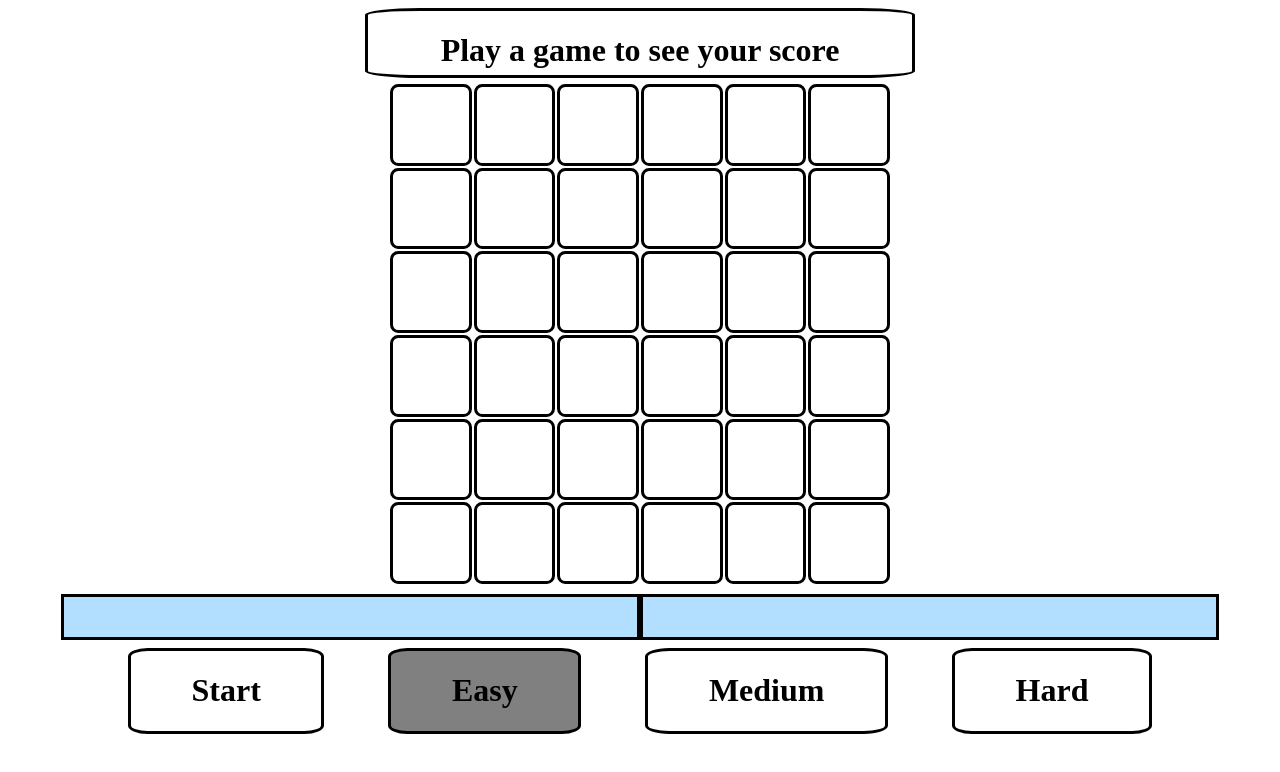
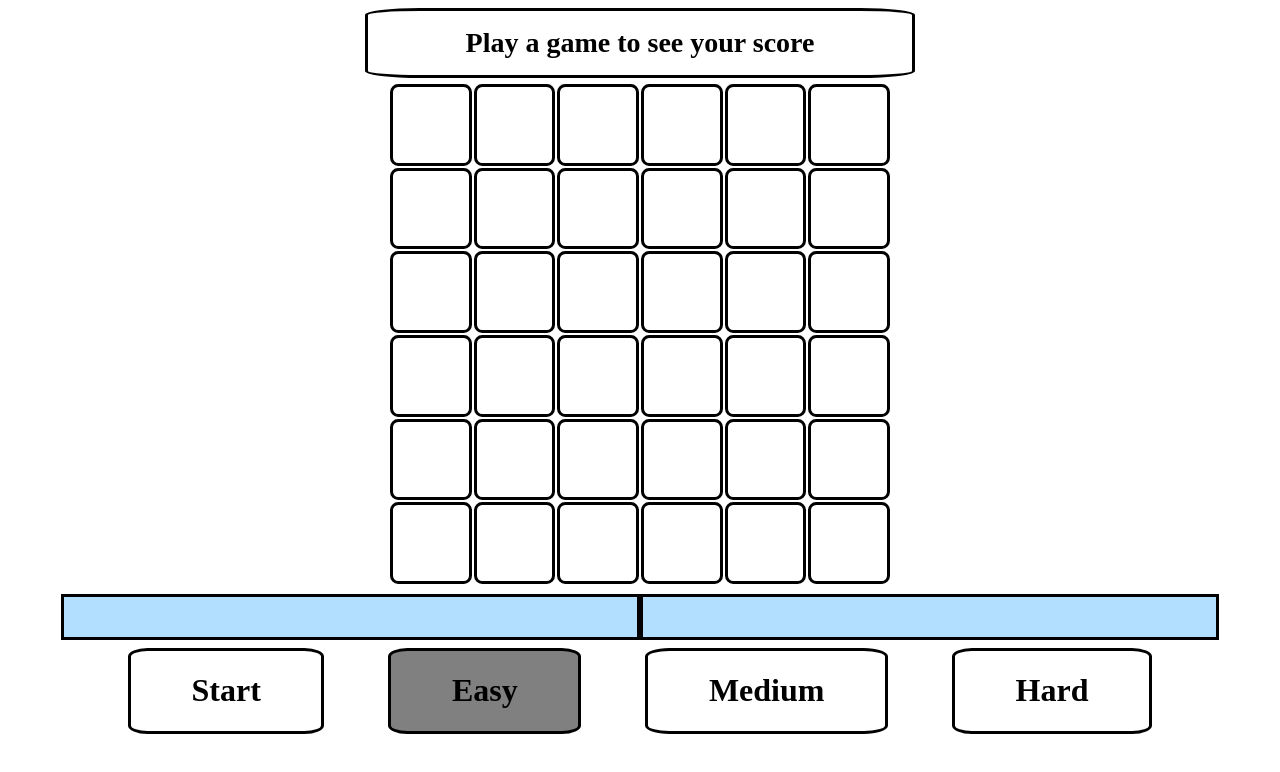
Before and after one commit to tmasdev/visualMemoryTest, a website: page index.html in a window 1280 px wide. Drawn offline with Linux system fonts and the light colour scheme.

Commit message:
commit on master

```diff
--- a/styles.css
+++ b/styles.css
@@ -13,8 +13,7 @@
 .box{
   height: fit-content;
   width: fit-content;
-  border: solid;
-  border-color: black;
+  border: solid black;
   border-radius: 10%;
   background-color: white;
 }
@@ -114,7 +113,7 @@
   width: 68vh;
   height: 8vh;
   max-height: 10vw;
-  max-width: 90vw;
+  max-width: 95vw;
   border:solid;
   border-color: black;
   border-radius: 10%;
@@ -129,6 +128,7 @@
   margin: 0.5vh auto;
 }
 #scoreTxt{
-  font-size: 200%;
-  vertical-align: auto;
+  margin:  2vh;
+  font-size: 3.5vh;
+  white-space: nowrap;
 }
```
